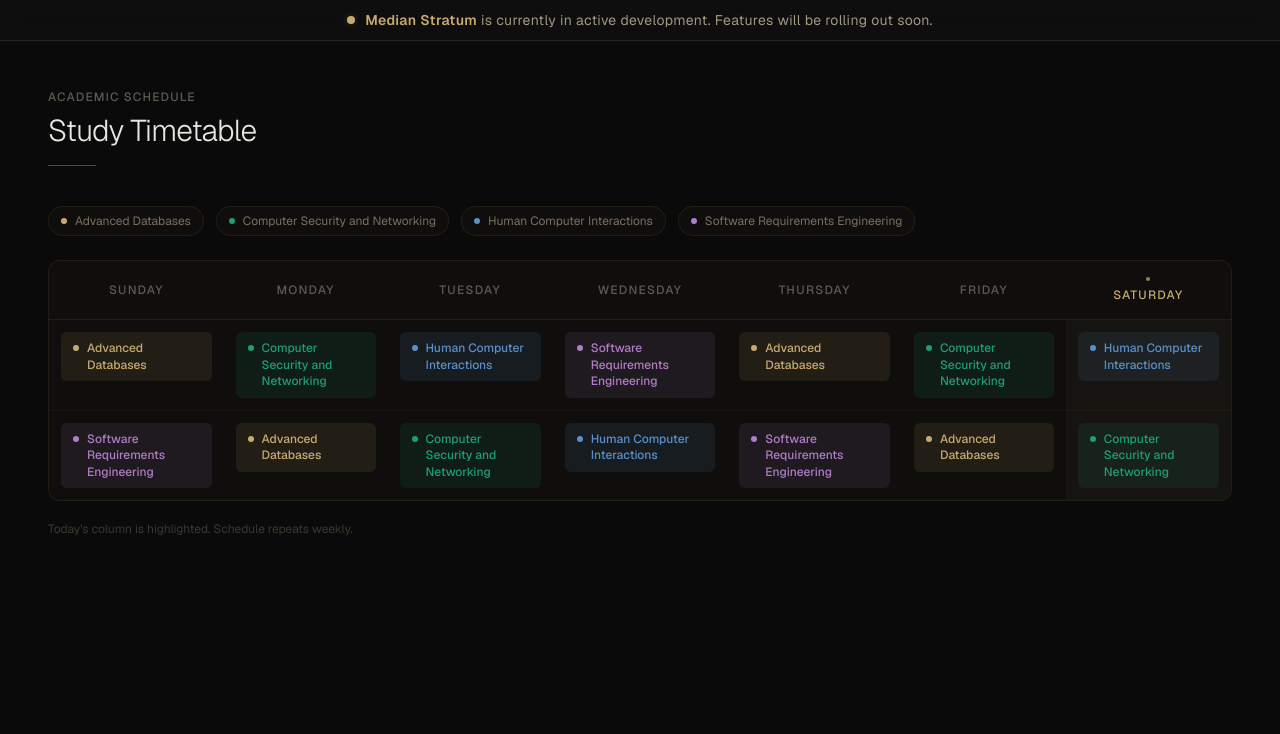
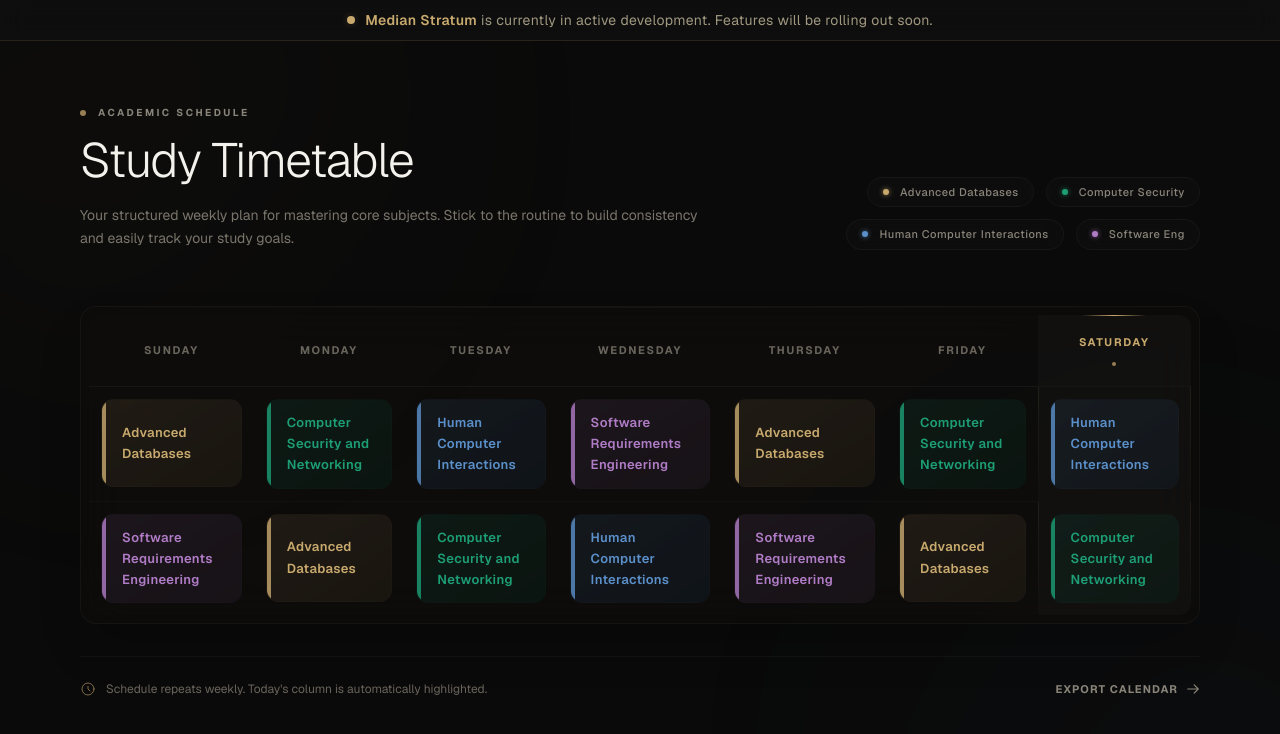
Before and after one commit to EMMD474/study-tracker, a Next.js app: page /timetable in a window 1280 px wide. Shown: the top 734 px of the page. Built offline with nearby package versions, Linux system fonts and the light colour scheme.

Commit message:
improve the ui for the table comp and the table page

```diff
--- a/app/timetable/page.tsx
+++ b/app/timetable/page.tsx
@@ -26,43 +26,78 @@ const timeTableData = [
 
 const TimetablePage = () => {
   return (
-    <div className="min-h-screen bg-[#0a0a0a] px-6 py-12 sm:px-12">
-      {/* Header */}
-      <div className="mb-10">
-        <p className="mb-2 text-xs font-medium tracking-widest text-[#5e5a52] uppercase">
+    <div className="relative min-h-screen overflow-hidden bg-[#0a0a0a] px-6 py-12 sm:px-12 lg:px-20 lg:py-16 selection:bg-[#c8a96e]/30">
+      {/* Ambient Background Effects */}
+      <div className="pointer-events-none absolute -left-[10%] -top-[20%] h-[600px] w-[600px] rounded-full bg-gradient-to-br from-[#c8a96e]/[0.035] to-transparent blur-[120px]" />
+      <div className="pointer-events-none absolute -bottom-[20%] -right-[10%] h-[600px] w-[600px] rounded-full bg-gradient-to-tl from-[#5b8fc9]/[0.035] to-transparent blur-[120px]" />
+
+      <div className="relative z-10 mx-auto max-w-[1300px]">
+        {/* Header Section */}
+        <div className="mb-14 flex flex-col gap-8 xl:flex-row xl:items-end xl:justify-between">
+          <div className="max-w-2xl">
+            <div className="mb-4 flex items-center gap-3">
+              <span className="flex h-1.5 w-1.5 animate-pulse rounded-full bg-[#c8a96e]" />
+              <p className="text-[10px] font-bold tracking-[0.25em] text-[#8a857a] uppercase">
                 Academic Schedule
               </p>
-        <h1 className="text-3xl font-light tracking-[-0.025em] text-[#e8e6e0]">
+            </div>
+            <h1 className="text-4xl font-light tracking-tight text-[#f4f2ec] sm:text-5xl">
               Study Timetable
             </h1>
-        <div className="mt-4 h-px w-12 bg-[#c8a96e]/40" />
+            <p className="mt-5 text-sm leading-relaxed text-[#7a756b]">
+              Your structured weekly plan for mastering core subjects. Stick to the
+              routine to build consistency and easily track your study goals.
+            </p>
           </div>
 
           {/* Legend */}
-      <div className="mb-6 flex flex-wrap gap-3">
+          <div className="flex flex-wrap gap-3 xl:max-w-[450px] xl:justify-end">
             {[
               { label: "Advanced Databases", color: "bg-[#c8a96e]" },
-          { label: "Computer Security and Networking", color: "bg-[#1d9e75]" },
+              { label: "Computer Security", color: "bg-[#1d9e75]" },
               { label: "Human Computer Interactions", color: "bg-[#5b8fc9]" },
-          { label: "Software Requirements Engineering", color: "bg-[#b07cc6]" },
+              { label: "Software Eng", color: "bg-[#b07cc6]" },
             ].map((item) => (
               <div
                 key={item.label}
-            className="inline-flex items-center gap-2 rounded-full border border-[#c8a96e]/10 bg-[#0f0e0c] px-3 py-1.5"
+                className="group flex cursor-default items-center gap-2.5 rounded-full border border-white/[0.04] bg-white/[0.015] px-3.5 py-1.5 backdrop-blur-md transition-all duration-300 hover:border-white/[0.08] hover:bg-white/[0.03] hover:shadow-lg hover:shadow-black/20"
               >
-            <span className={`h-1.5 w-1.5 rounded-full ${item.color}`} />
-            <span className="text-xs text-[#7a7060]">{item.label}</span>
+                <div className="relative flex h-2 w-2 items-center justify-center">
+                  <span className={`absolute h-full w-full rounded-full ${item.color} opacity-40 blur-[2px] transition-all group-hover:opacity-80 group-hover:scale-150`} />
+                  <span className={`relative h-1.5 w-1.5 rounded-full ${item.color}`} />
+                </div>
+                <span className="text-[11px] font-medium tracking-wider text-[#8a857a] transition-colors group-hover:text-[#d4d0c6]">
+                  {item.label}
+                </span>
               </div>
             ))}
           </div>
+        </div>
 
-      {/* Table */}
+        {/* Table Container Glow Wrap */}
+        <div className="relative rounded-2xl border border-white/[0.04] bg-[#0d0c0b]/80 p-2 shadow-2xl backdrop-blur-xl">
+          {/* Top highlight glare */}
+          <div className="pointer-events-none absolute inset-x-0 top-0 h-px bg-gradient-to-r from-transparent via-white/10 to-transparent opacity-50" />
+
           <TimeTable data={timeTableData} />
+        </div>
 
-      {/* Footer note */}
-      <p className="mt-5 text-xs text-[#3a3830]">
-        Today&apos;s column is highlighted. Schedule repeats weekly.
+        {/* Footer actions */}
+        <div className="mt-8 flex flex-col sm:flex-row sm:items-center justify-between gap-4 border-t border-white/[0.03] pt-6">
+          <p className="flex items-center gap-2.5 text-xs text-[#6a655c]">
+            <svg className="h-4 w-4 text-[#c8a96e]/60" fill="none" viewBox="0 0 24 24" stroke="currentColor">
+              <path strokeLinecap="round" strokeLinejoin="round" strokeWidth={1.5} d="M12 8v4l3 3m6-3a9 9 0 11-18 0 9 9 0 0118 0z" />
+            </svg>
+            Schedule repeats weekly. Today's column is automatically highlighted.
           </p>
+          <button className="group flex items-center gap-2 text-[11px] font-bold tracking-widest text-[#8a857a] uppercase transition-colors hover:text-[#c8a96e]">
+            Export Calendar
+            <svg className="h-3.5 w-3.5 transition-transform group-hover:translate-x-0.5" fill="none" viewBox="0 0 24 24" stroke="currentColor">
+              <path strokeLinecap="round" strokeLinejoin="round" strokeWidth={2} d="M14 5l7 7m0 0l-7 7m7-7H3" />
+            </svg>
+          </button>
+        </div>
+      </div>
     </div>
   );
 };
--- a/components/TimeTable.tsx
+++ b/components/TimeTable.tsx
@@ -30,48 +30,64 @@ interface TimetableRow {
   saturday: string;
 }
 
-// Assign a consistent color class per subject name
-const SUBJECT_COLORS: Record<string, { bg: string; text: string; dot: string }> = {
+const SUBJECT_COLORS: Record<string, { bg: string; text: string; dot: string; hoverBorder: string; hoverShadow: string }> = {
   "Advanced Databases": {
     bg: "bg-[#c8a96e]/10",
     text: "text-[#c8a96e]",
     dot: "bg-[#c8a96e]",
+    hoverBorder: "hover:border-[#c8a96e]/30",
+    hoverShadow: "hover:shadow-[#c8a96e]/10",
   },
   "Computer Security and Networking": {
     bg: "bg-[#1d9e75]/10",
     text: "text-[#1d9e75]",
     dot: "bg-[#1d9e75]",
+    hoverBorder: "hover:border-[#1d9e75]/30",
+    hoverShadow: "hover:shadow-[#1d9e75]/10",
   },
   "Human Computer Interactions": {
     bg: "bg-[#5b8fc9]/10",
     text: "text-[#5b8fc9]",
     dot: "bg-[#5b8fc9]",
+    hoverBorder: "hover:border-[#5b8fc9]/30",
+    hoverShadow: "hover:shadow-[#5b8fc9]/10",
   },
   "Software Requirements Engineering": {
     bg: "bg-[#b07cc6]/10",
     text: "text-[#b07cc6]",
     dot: "bg-[#b07cc6]",
+    hoverBorder: "hover:border-[#b07cc6]/30",
+    hoverShadow: "hover:shadow-[#b07cc6]/10",
   },
 };
 
 const DEFAULT_COLOR = {
-  bg: "bg-[#e8e6e0]/6",
+  bg: "bg-[#e8e6e0]/5",
   text: "text-[#e8e6e0]",
   dot: "bg-[#e8e6e0]",
+  hoverBorder: "hover:border-[#e8e6e0]/30",
+  hoverShadow: "hover:shadow-[#e8e6e0]/10",
 };
 
 function SubjectCell({ subject }: { subject: string }) {
+  if (!subject) return null;
   const color = SUBJECT_COLORS[subject] ?? DEFAULT_COLOR;
+
   return (
     <div
-      className={`inline-flex items-start gap-2 rounded-md px-3 py-2 ${color.bg} w-full`}
+      className={`group relative flex h-full min-h-[5.5rem] w-full flex-col justify-center overflow-hidden rounded-xl border border-transparent px-4 py-3 transition-all duration-300 ease-out hover:-translate-y-1 hover:shadow-xl hover:z-10 bg-gradient-to-br from-transparent to-black/20 ${color.hoverBorder} ${color.hoverShadow} ${color.bg}`}
     >
-      <span
-        className={`mt-[5px] h-1.5 w-1.5 shrink-0 rounded-full ${color.dot}`}
-      />
-      <span className={`text-xs font-medium leading-snug ${color.text}`}>
-        {subject}
-      </span>
+      {/* Accent Line */}
+      <div className={`absolute left-0 top-0 h-full w-1 ${color.dot} opacity-80 transition-transform duration-300 group-hover:scale-y-110`} />
+
+      <div className="flex w-full items-start gap-3 pl-1">
+        <span className={`text-[13px] font-semibold leading-relaxed tracking-wide ${color.text} relative z-10 transition-colors duration-300 group-hover:brightness-125`}>
+          {subject}
+        </span>
+      </div>
+
+      {/* Ambient background glow on hover */}
+      <div className={`pointer-events-none absolute -bottom-6 -right-6 h-24 w-24 rounded-full opacity-0 blur-2xl transition-all duration-500 group-hover:scale-150 group-hover:opacity-30 ${color.dot}`} />
     </div>
   );
 }
@@ -82,27 +98,32 @@ const TimeTable = ({ data }: { data: TimetableRow[] }) => {
     .toLowerCase();
 
   return (
-    <div className="w-full overflow-x-auto rounded-xl border border-[#c8a96e]/10 bg-[#0f0e0c]">
-      <table className="w-full min-w-[900px] border-collapse text-sm">
+    <div className="w-full overflow-x-auto rounded-xl bg-[#0f0e0c]/50">
+      <table className="w-full min-w-[1000px] border-collapse text-sm">
         {/* Header */}
         <thead>
-          <tr className="border-b border-[#c8a96e]/10">
+          <tr>
             {DAYS.map((day) => {
               const isToday = day.toLowerCase() === today;
               return (
                 <th
                   key={day}
-                  className={`px-4 py-4 text-center font-medium tracking-widest uppercase text-xs transition-colors ${
-                    isToday
-                      ? "text-[#c8a96e]"
-                      : "text-[#5e5a52]"
+                  className={`border-b border-white/[0.04] px-4 py-5 text-center transition-colors relative ${
+                    isToday ? "bg-white/[0.02]" : ""
                   }`}
                 >
-                  <div className="flex flex-col items-center gap-1.5">
+                  <div className="flex flex-col items-center gap-2">
                     {isToday && (
-                      <span className="h-1 w-1 rounded-full bg-[#c8a96e] animate-pulse" />
+                      <span className="absolute top-0 h-px w-16 bg-gradient-to-r from-transparent via-[#c8a96e] to-transparent" />
                     )}
-                    {day}
+                    <span className={`text-[11px] font-bold uppercase tracking-[0.15em] ${
+                      isToday ? "text-[#c8a96e]" : "text-[#6a655c]"
+                    }`}>
+                      {day}
+                    </span>
+                    {isToday && (
+                      <span className="mt-1 h-1 w-1 animate-pulse rounded-full bg-[#c8a96e]" />
+                    )}
                   </div>
                 </th>
               );
@@ -115,8 +136,8 @@ const TimeTable = ({ data }: { data: TimetableRow[] }) => {
           {data.map((row, index) => (
             <tr
               key={row.id}
-              className={`border-b border-[#c8a96e]/6 transition-colors hover:bg-[#c8a96e]/3 ${
-                index === data.length - 1 ? "border-b-0" : ""
+              className={`group/row transition-colors ${
+                index === data.length - 1 ? "" : "border-b border-white/[0.02]"
               }`}
             >
               {DAYS.map((day) => {
@@ -125,10 +146,17 @@ const TimeTable = ({ data }: { data: TimetableRow[] }) => {
                 return (
                   <td
                     key={day}
-                    className={`px-3 py-3 align-top ${
-                      isToday ? "bg-[#c8a96e]/4" : ""
+                    className={`relative p-3 align-top transition-colors ${
+                      isToday ? "bg-white/[0.015]" : "group-hover/row:bg-white/[0.005]"
                     }`}
                   >
+                    {/* Today Column Highlight Line */}
+                    {isToday && (
+                      <div className="pointer-events-none absolute inset-y-0 left-0 w-px bg-gradient-to-b from-[#c8a96e]/10 via-[#c8a96e]/5 to-transparent" />
+                    )}
+                    {isToday && (
+                      <div className="pointer-events-none absolute inset-y-0 right-0 w-px bg-gradient-to-b from-[#c8a96e]/10 via-[#c8a96e]/5 to-transparent" />
+                    )}
                     <SubjectCell subject={row[key]} />
                   </td>
                 );
```
Lines whose indentation alone changed are shown as unchanged.
